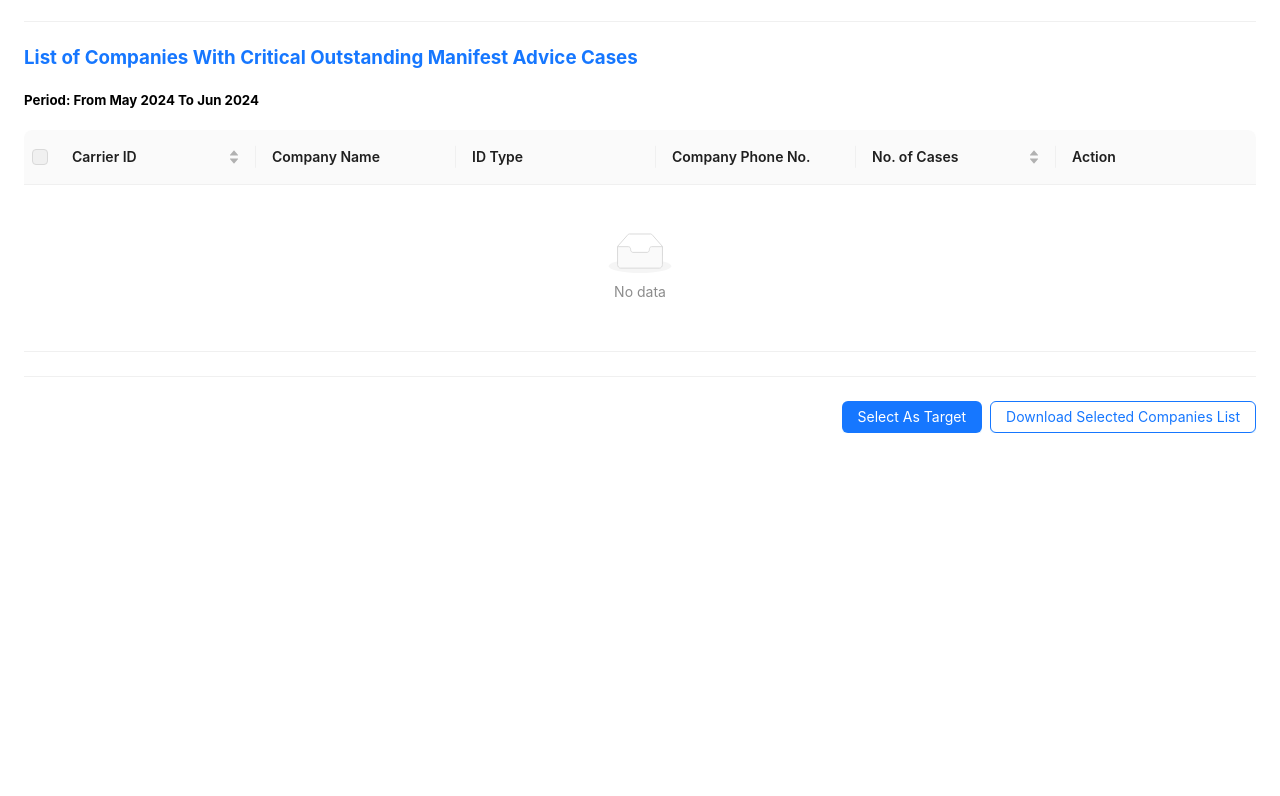
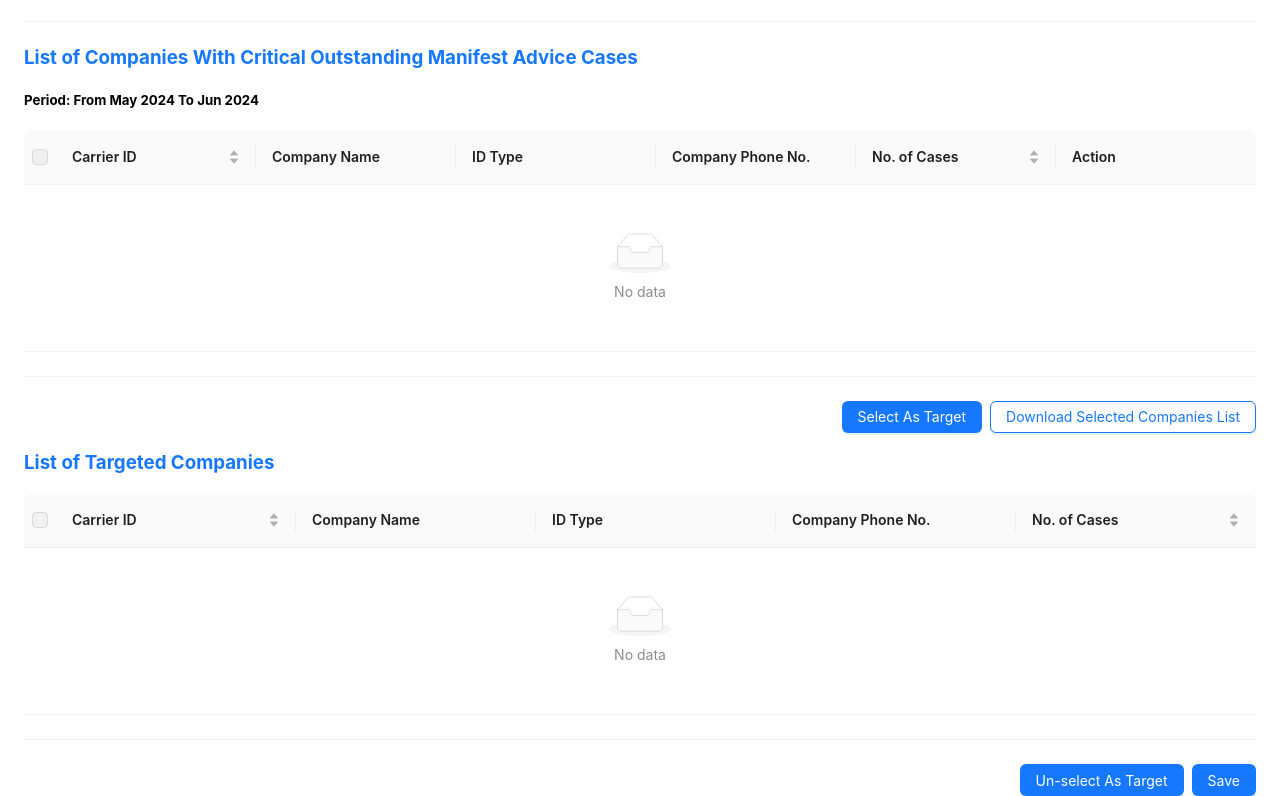
Before and after one commit to raymondyuen/TSW_Prototype, a React (Create React App) app: page /CM020 in a window 1280 px wide. Shown: the part 439-1235 px from the top of the page. Before the commit the page ends 872 px from the top, so only its background shows below. Built offline with nearby package versions, Linux system fonts and the light colour scheme.

Commit message:
CM020 Updated

```diff
--- a/src/Cm020.tsx
+++ b/src/Cm020.tsx
@@ -57,6 +57,7 @@ const App: React.FC = () => {
 
   const navigate = useNavigate();
   const [dataSource, setDataSource] = useState<Array<DataType> | null>(null);
+  const [targetDataSource, setTargetDataSource] = useState<Array<DataType> | null>(null);
   const [dateFrom, setDateFrom] = useState("May 2024");
   const [dateTo, setDateTo] = useState("Jun 2024");
   form.setFieldsValue({ remark: `` });
@@ -84,6 +85,24 @@ const App: React.FC = () => {
       noOfCase: 2 + parseInt(i+"")
     }));
     setDataSource(data);
+  }
+  const onClickSelectTarget = ()=>{
+    const data = Array.from({ length: 3 }).map<DataType>((_, i) => ({
+      key: i,
+      carrierID: `000-8765457-` + i,
+      companyName: "Chu Kong Agency Ltd" + i,
+      idType: "BR",
+      companyPhoneNo: '1234 5678',
+      noOfCase: 2 + parseInt(i+"")
+    }));
+    setTargetDataSource(data);
+  }
+
+  const onClickDownload = ()=>{
+    window.open("./download.csv")
+  }
+  const onClickUnSelect = ()=>{
+    setTargetDataSource([]);
   }
   const onClickUpload = () => {
     const data = Array.from({ length: 3 }).map<DataType>((_, i) => ({
@@ -163,9 +182,10 @@ type Sorts = GetSingle<Parameters<OnChange>[2]>;
       title: 'Action',
       dataIndex: '',
       key: 'x',
-      render: () => <Button onClick={onClickSend}>Send</Button>,
+      render: () => <Button onClick={onClickSend} type="primary" htmlType="submit">Send</Button>,
     },
   ];
+
 
 
   const rowSelection: TableProps<DataType>['rowSelection'] = {
@@ -289,20 +309,50 @@ type Sorts = GetSingle<Parameters<OnChange>[2]>;
           <Popconfirm
             title="Select As Target "
             description="Are you sure to select As Target ?"
-            onConfirm={confirm}
+            onConfirm={onClickSelectTarget}
             onCancel={cancel}
             okText="Yes"
             cancelText="No"
           >
             <Button type="primary" htmlType="submit">        Select As Target      </Button>
           </Popconfirm>
-          <Button color="primary" variant="outlined" onClick={onClickPrint}>Download Selected Companies List</Button>
+          <Button color="primary" variant="outlined" onClick={onClickDownload}>Download Selected Companies List</Button>
 
 
         </Flex></Col>
       </Row>
 
 
+      <h3 style={{ color: '#1677ff' }}>List of Targeted Companies</h3>
+      <Table<DataType>
+        rowSelection={{ ...rowSelection }}
+        columns={columns.slice(0,-1)}
+        dataSource={targetDataSource != null ? targetDataSource : []}
+        pagination={{ pageSize: 10 }}
+        scroll={{ y: 100 * 5 }}
+        onChange={handleChange}
+      />
+      <Divider />
+      <Row gutter={16}>
+        <Col span={12}></Col>
+        <Col span={12}><Flex gap="small" justify='flex-end'>
+        <Button type="primary" htmlType="submit" onClick={onClickUnSelect}> Un-select As Target   </Button>
+          <Popconfirm
+            title="Select As Target "
+            description="Are you sure to select As Target ?"
+            onConfirm={confirm}
+            onCancel={cancel}
+            okText="Yes"
+            cancelText="No"
+          >
+
+            <Button type="primary" htmlType="submit"> Save   </Button>
+          </Popconfirm>
+
+
+        </Flex></Col>
+      </Row>
+
     </div>
   );
 }
```
Also changed, not shown: public/download.csv (added).
